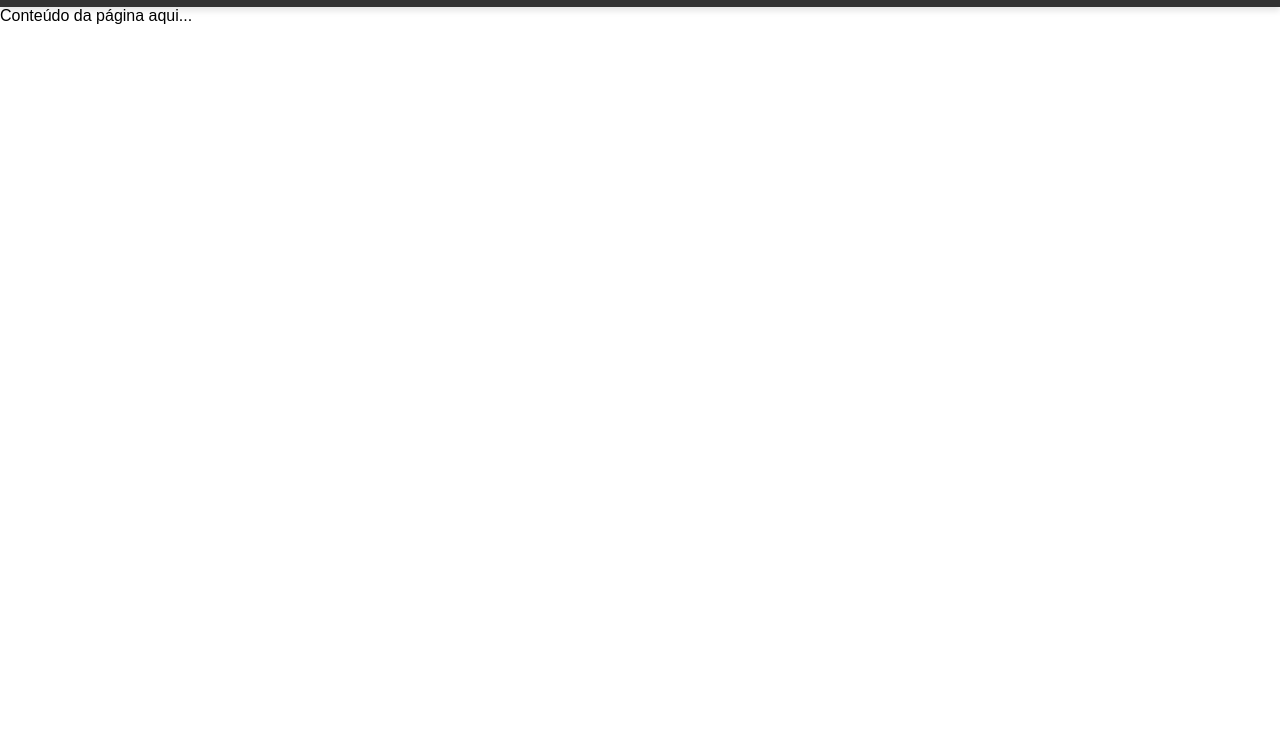
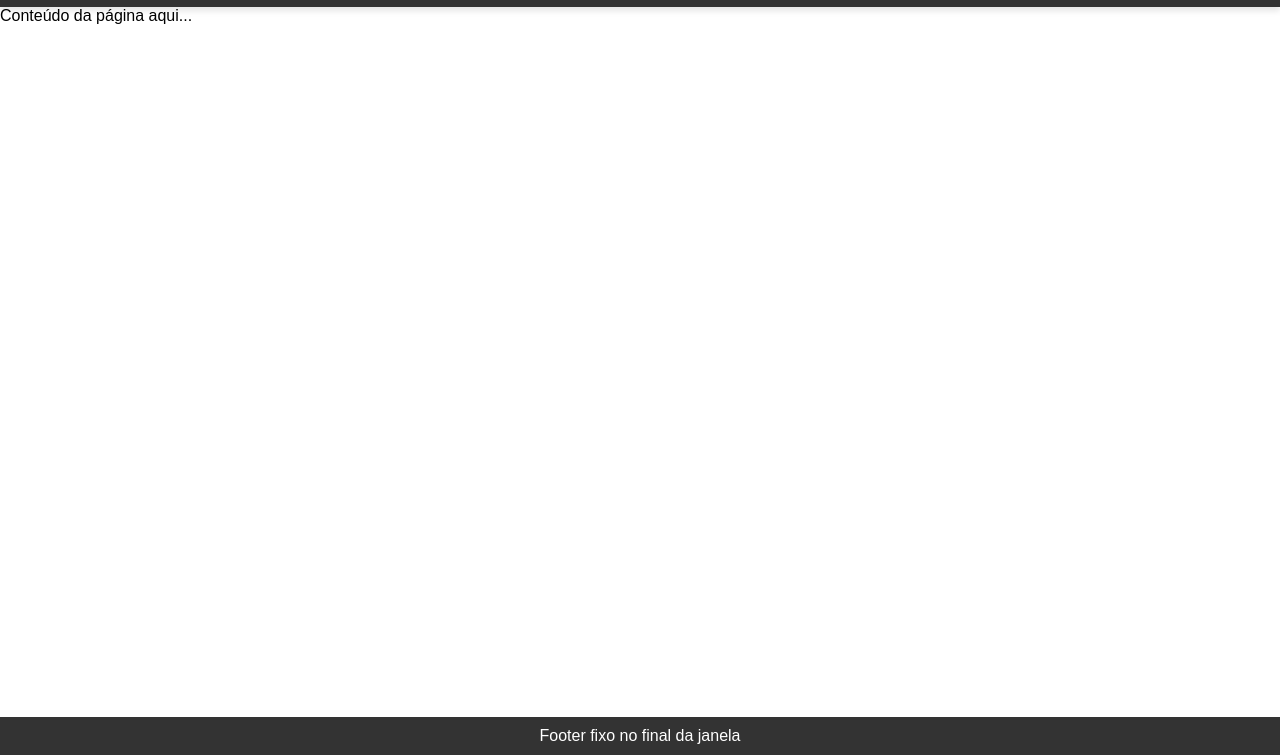
Before and after one commit to jojogomes12/Portifolio, a plain HTML site: page index.html in a window 1280 px wide. Shown: the part 45-800 px from the top of the page. Drawn offline with Linux system fonts and the light colour scheme.

Commit message:
Adicionando o footer

```diff
--- a/index.html
+++ b/index.html
@@ -39,6 +39,9 @@
         <!-- Conteúdo da página -->
         <p>Conteúdo da página aqui...</p>
       </div>
+      <footer>
+        Footer fixo no final da janela
+      </footer>
     <!-- Adicionando o script -->
     <script src="script.js"></script>
 </body>
```
